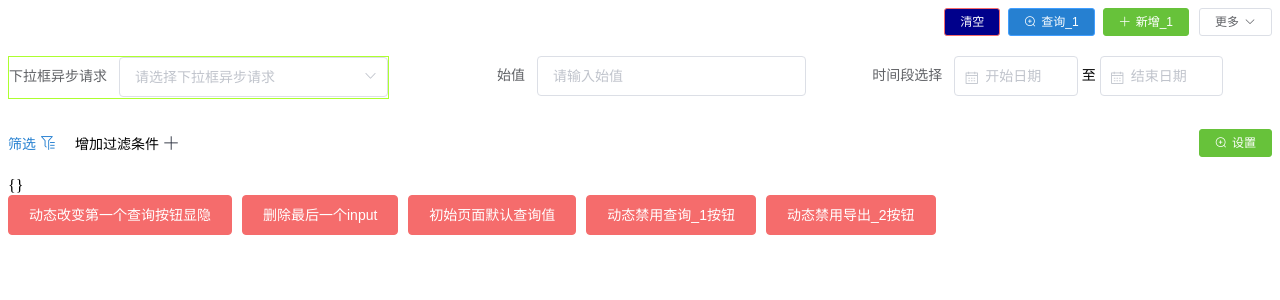
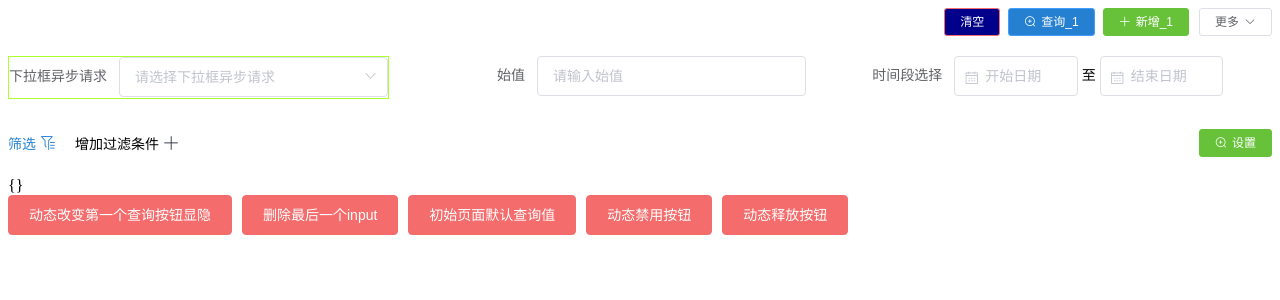
Before and after one commit to RayforReal/search_header_filter_cache, a Vue app: page / in a window 1280 px wide. Shown: the top 300 px of the page. Built offline with nearby package versions, Linux system fonts and the light colour scheme.

Commit message:
feat 按钮状态动态批量该改变

```diff
--- a/examples/App.vue
+++ b/examples/App.vue
@@ -24,11 +24,11 @@
         <el-button @click="setDefault"
                    type='danger'>初始页面默认查询值
         </el-button>
-        <el-button @click="changeBtnStatus('query_1')"
-                   type='danger'>动态禁用查询_1按钮
+        <el-button @click="setBtnStatus()"
+                   type='danger'>动态禁用按钮
         </el-button>
-        <el-button @click="changeBtnStatus('import_2')"
-                   type='danger'>动态禁用导出_2按钮
+        <el-button @click="clearBtnStatus()"
+                   type='danger'>动态释放按钮
         </el-button>
     </div>
 </template>
@@ -230,9 +230,12 @@
             setDefault(){
                 this.$refs.searchHeader.setDefaultVal({'select_async':1,'aaa':'初始值初始值'})
             },
-            changeBtnStatus(key){
-                this.$refs.searchHeader.changeBtnStatus(key)
+            setBtnStatus(){
+                this.$refs.searchHeader.setBtnDisabled(['query_1','add_2'])
             },
+            clearBtnStatus(){
+                this.$refs.searchHeader.clearBtnDisabled(['add_2'])
+            }
         }
     };
 </script>
--- a/package.json
+++ b/package.json
@@ -1,6 +1,6 @@
 {
     "name": "search_header_filter_cache",
-    "version": "0.2.11",
+    "version": "0.2.12",
     "description": "列表页搜索可选择过滤输入框(VUE)",
     "main": "lib/searchHeader.umd.min.js",
     "keyword": "searchHeader inputFilter searchBox",
--- a/packages/searchHeader/src/searchHeader.vue
+++ b/packages/searchHeader/src/searchHeader.vue
@@ -314,11 +314,18 @@ export default {
             })[0];
             search.method(search.key, this.clearObject(this.searchData));
         },
-        changeBtnStatus(key) {
-            if (this.needDisabled.includes(key)) {
-                this.needDisabled.splice(this.needDisabled.indexOf(key), 1);
-            } else {
-                this.needDisabled.push(key);
+        setBtnDisabled(keyArr) {
+            this.needDisabled = [...this.needDisabled, ...keyArr];
+        },
+        clearBtnDisabled(keyArr) {
+            keyArr.forEach(item => {
+                this.removeItem(item)
+            })
+        },
+        removeItem(val) {
+            let index = this.needDisabled.indexOf(val);
+            if (index > -1) {
+                this.needDisabled.splice(index, 1);
             }
         },
         handleCommand({method, key}) {
```
